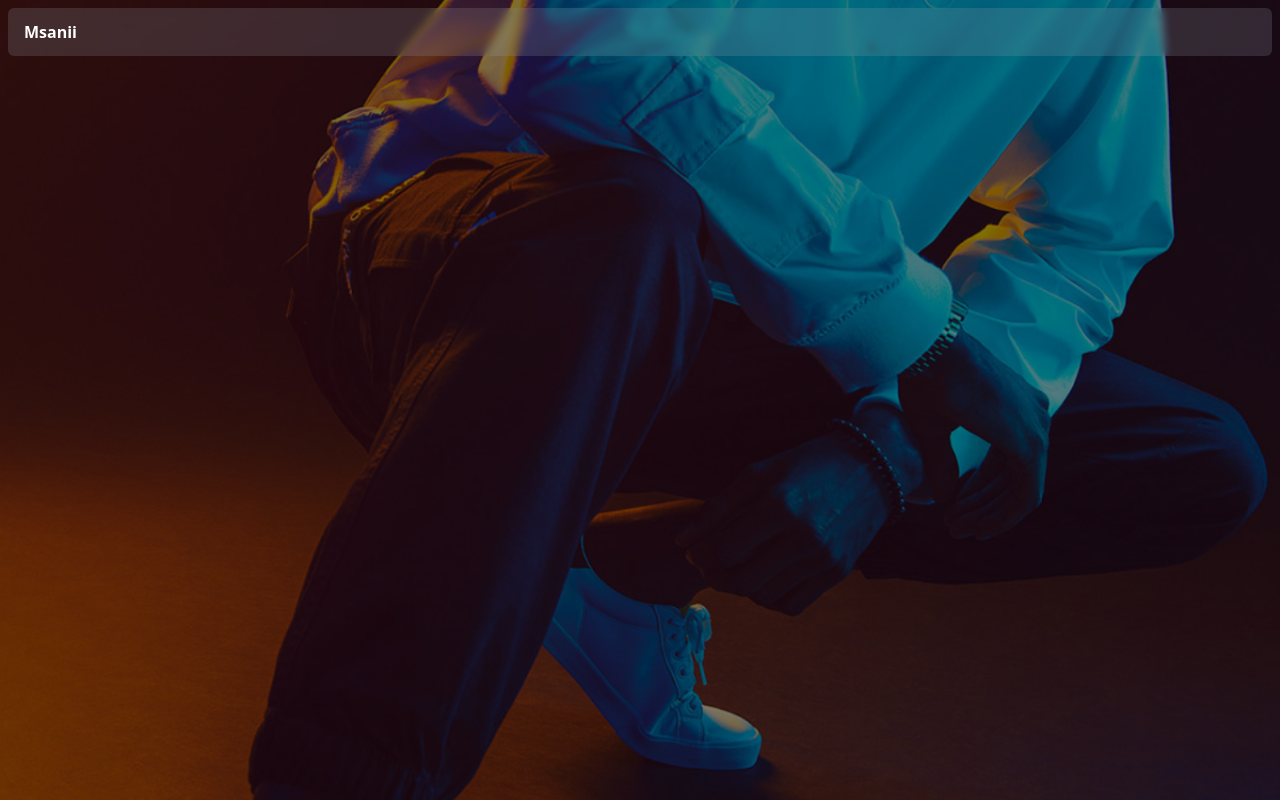
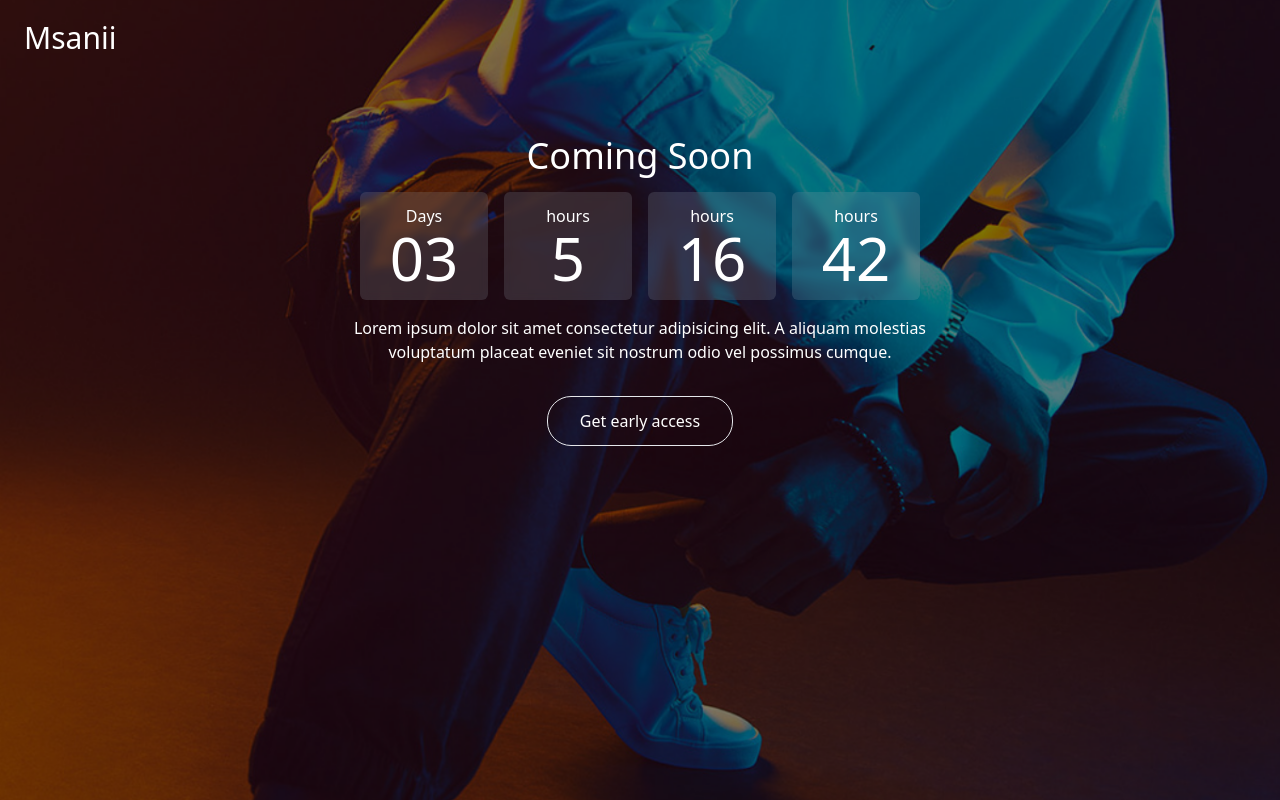
Before and after one commit to Marcos8060/msanii, a React (Create React App) app: page / in a window 1280 px wide. Built offline with nearby package versions, Linux system fonts and the light colour scheme.

Commit message:
made minor changes

```diff
--- a/package.json
+++ b/package.json
@@ -8,6 +8,7 @@
     "@testing-library/user-event": "^13.5.0",
     "react": "^18.2.0",
     "react-dom": "^18.2.0",
+    "react-icons": "^4.8.0",
     "react-scripts": "5.0.1",
     "web-vitals": "^2.1.4"
   },
--- a/src/components/Landing.js
+++ b/src/components/Landing.js
@@ -1,15 +1,26 @@
-import React from 'react'
-import '../App.css'
-import Navbar from './Navbar'
+import React from "react";
+import "../App.css";
+import Navbar from "./Navbar";
+import DateTimer from "./Timer";
+import Subscribe from "./Subscribe";
 
 const Landing = () => {
   return (
     <>
-    <div className="landing__bg p-2">
-      <Navbar />
-    </div>
+      <div className="landing__bg p-2">
+        <Navbar />
+        <div className="">
+          <DateTimer />
+        </div>
+        <p className="text-center mt-4 w-1/2 mx-auto">
+          Lorem ipsum dolor sit amet consectetur adipisicing elit. A aliquam
+          molestias voluptatum placeat eveniet sit nostrum odio vel possimus
+          cumque.
+        </p>
+        <Subscribe />
+      </div>
     </>
-  )
-}
+  );
+};
 
-export default Landing
+export default Landing;
--- a/src/components/Navbar.js
+++ b/src/components/Navbar.js
@@ -3,8 +3,8 @@ import React from "react";
 const Navbar = () => {
   return (
     <>
-      <div className="w-full h-12 py-3 bg-gray-400 rounded-md bg-clip-padding backdrop-filter backdrop-blur-sm bg-opacity-20 px-4">
-        <h1 className="font-bold">Msanii</h1>
+      <div className="relative">
+        <h3 class="absolute text-3xl top-3 left-4">Msanii</h3>
       </div>
     </>
   );
--- /dev/null
+++ b/src/components/Subscribe.js
@@ -0,0 +1,57 @@
+import React, { useState } from "react";
+import { BsArrowRight } from 'react-icons/bs'
+
+const Subscribe = () => {
+  const [show, setShow] = useState(false);
+
+  const showInput = () => {
+    setShow(true);
+  };
+  const hideInput = () => {
+    setShow(false);
+  };
+
+  const handleSubmit = (e) =>{
+    e.preventDefault();
+    hideInput();
+  }
+
+//   loading
+const loading = () => {
+    return (
+        <>
+        <p>Loading...</p>
+        </>
+    )
+}
+
+
+  return (
+    <div className="flex items-center justify-center my-8">
+      {!show && (
+        <>
+          <button onClick={showInput} className="py-3 px-8 border rounded-3xl hover:scale-105 duration-700">
+            Get early access
+          </button>
+        </>
+      )}
+
+      {show && (
+        <>
+         <div className="flex justify-end items-center relative">
+         <input
+            className="py-3 px-4 w-80 outline-none bg-transparent border-gray border rounded-3xl placeholder:text-xs"
+            type="text"
+            placeholder="Enter your email address to request early access"
+          />
+          <BsArrowRight onClick={handleSubmit} className="absolute mr-4 font-semibold cursor-pointer text-xl hover:scale-105 duration-700" />
+         </div>
+
+
+        </>
+      )}
+    </div>
+  );
+};
+
+export default Subscribe;
--- a/src/components/Timer.js
+++ b/src/components/Timer.js
@@ -1,9 +1,73 @@
-import React from 'react'
+import React, { useState, useEffect } from "react";
 
-const Timer = () => {
+function DateTimer() {
+  const [remainingTime, setRemainingTime] = useState({
+    days: 0,
+    hours: 0,
+    minutes: 0,
+    seconds: 0,
+  });
+
+  useEffect(() => {
+    const countdownDate = new Date();
+    const saturday = 6;
+    countdownDate.setDate(
+      countdownDate.getDate() + ((saturday + 7 - countdownDate.getDay()) % 7)
+    );
+    countdownDate.setHours(0, 0, 0, 0);
+
+    const interval = setInterval(() => {
+      const now = new Date();
+      const distance = countdownDate - now;
+      if (distance < 0) {
+        clearInterval(interval);
+      } else {
+        setRemainingTime({
+          days: Math.floor(distance / (1000 * 60 * 60 * 24)),
+          hours: Math.floor(
+            (distance % (1000 * 60 * 60 * 24)) / (1000 * 60 * 60)
+          ),
+          minutes: Math.floor((distance % (1000 * 60 * 60)) / (1000 * 60)),
+          seconds: Math.floor((distance % (1000 * 60)) / 1000),
+        });
+      }
+    }, 1000);
+    return () => clearInterval(interval);
+  }, []);
+
   return (
-    <div>Timer</div>
-  )
+    <>
+      <div className="grid place-items-center pt-32 space-y-4">
+        <h2 className="font-thin text-4xl">Coming Soon</h2>
+        <div className="flex items-center justify-center gap-4">
+          <div className="py-3 w-32 bg-gray-400 rounded-md bg-clip-padding backdrop-filter backdrop-blur-sm bg-opacity-20 px-4">
+            <p className="block text-center">Days</p>
+            <h2 className="font-thin text-6xl text-center">
+              0{remainingTime.days}
+            </h2>
+          </div>
+          <div className="py-3 w-32 bg-gray-400 rounded-md bg-clip-padding backdrop-filter backdrop-blur-sm bg-opacity-20 px-4">
+            <p className="block text-center">hours</p>
+            <h2 className="font-thin text-6xl text-center">
+              {remainingTime.hours}
+            </h2>
+          </div>
+          <div className="py-3 w-32 bg-gray-400 rounded-md bg-clip-padding backdrop-filter backdrop-blur-sm bg-opacity-20 px-4">
+            <p className="block text-center">hours</p>
+            <h2 className="font-thin text-6xl text-center">
+              {remainingTime.minutes}
+            </h2>
+          </div>
+          <div className="py-3 w-32 bg-gray-400 rounded-md bg-clip-padding backdrop-filter backdrop-blur-sm bg-opacity-20 px-4">
+            <p className="block text-center">hours</p>
+            <h2 className="font-thin text-6xl text-center">
+              {remainingTime.seconds}
+            </h2>
+          </div>
+        </div>
+      </div>
+    </>
+  );
 }
 
-export default Timer
+export default DateTimer;
```
Also changed, not shown: 1 other file (tests, documents, lock files or other folders).
